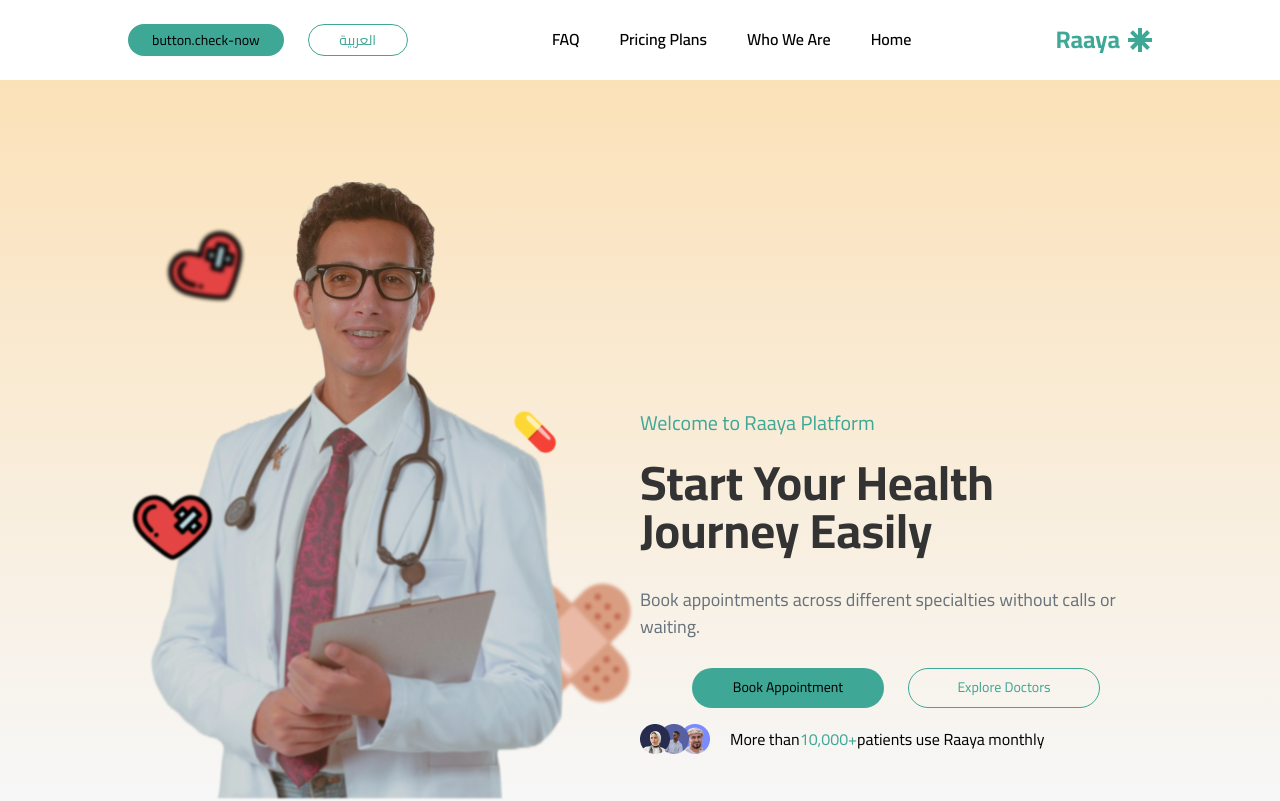
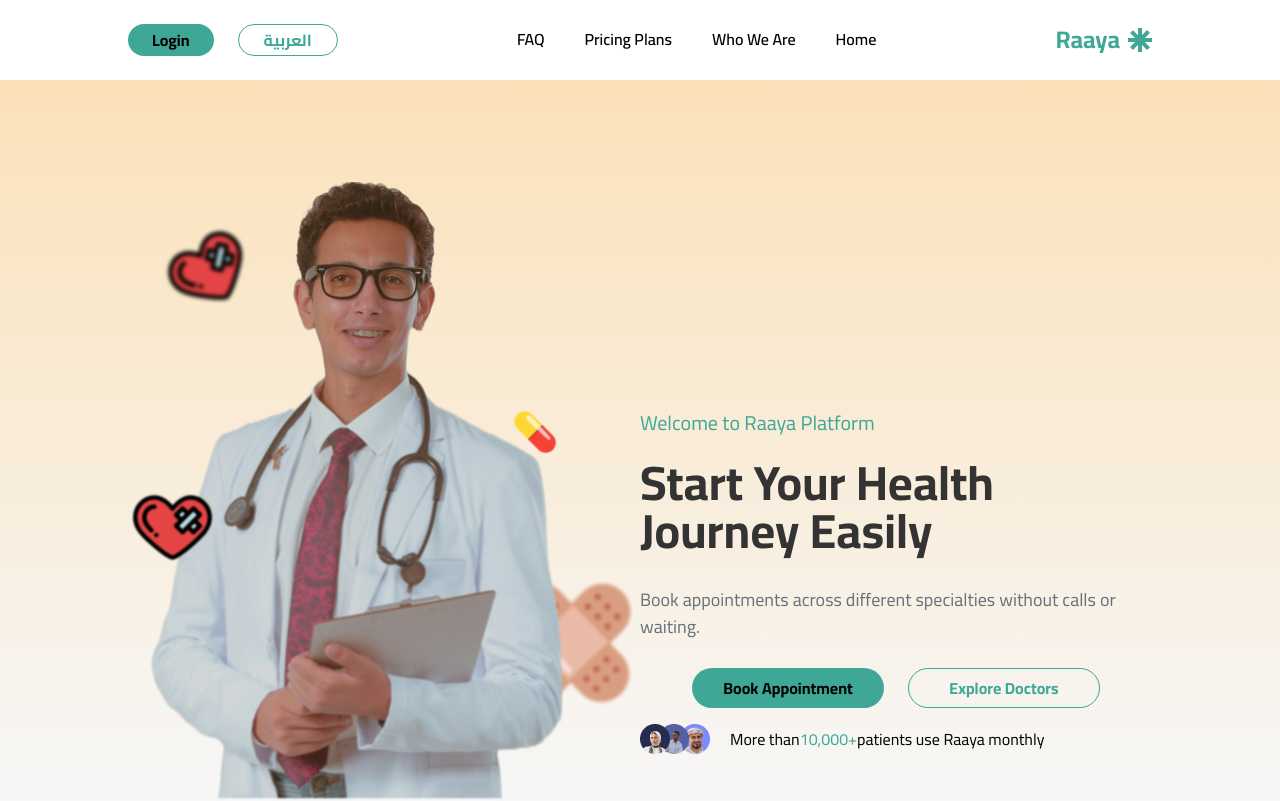
Before and after one commit to Abo3baziz/raaya, a Next.js app: page /en in a window 1280 px wide. Shown: the top 801 px of the page. Built offline with nearby package versions, Linux system fonts and the light colour scheme.

Commit message:
feat: update button URLs to point to signup and enhance button styles

```diff
--- a/app/ui/Buttons.tsx
+++ b/app/ui/Buttons.tsx
@@ -11,7 +11,7 @@ export function Button({
 }) {
   return (
     <Link
-      className={`${className} rounded-full flex items-center justify-center text-[14px]`}
+      className={`${className} rounded-full font-bold flex items-center justify-center text-[16px]`}
       href={url}
     >
       {text}
@@ -31,7 +31,7 @@ export function BorderButton({
   return (
     <Link
       href={url}
-      className={`${className} border text-[14px] rounded-full flex items-center justify-center`}
+      className={`${className} border text-[16px] font-bold rounded-full flex items-center justify-center`}
     >
       {text}
     </Link>
--- a/app/ui/Footer.tsx
+++ b/app/ui/Footer.tsx
@@ -6,6 +6,8 @@ import Link from "next/link";
 import { useTranslations } from "next-intl";
 
 export default function Footer() {
+  const year = new Date().getFullYear();
+
   const t = useTranslations("footer");
   return (
     <footer className="bg-heading py-6 md:py-8 lg:py-10">
@@ -62,9 +64,9 @@ export default function Footer() {
             </p>
 
             <Button
-              url="/placeholder"
+              url="/signup"
               text={t("button")}
-              className="w-full sm:w-44 h-10 bg-primary font-semibold justify-self-end"
+              className="w-full sm:w-44 h-10 bg-primary justify-self-end"
             />
           </div>
         </div>
@@ -73,7 +75,7 @@ export default function Footer() {
 
         <div className="flex flex-col md:flex-row justify-between gap-4 items-center">
           <p className="text-white font-semibold text-sm md:text-base text-center md:text-left order-2 md:order-1">
-            {t("copyright")}
+            © {year} {t("copyright")}
           </p>
 
           <ul className="flex gap-x-2.5 order-1 md:order-2">
--- a/app/ui/Hero.tsx
+++ b/app/ui/Hero.tsx
@@ -39,12 +39,12 @@ export default function Hero() {
             </div>
             <div className="flex sm:flex-row gap-4 sm:gap-x-6 mb-4 justify-center">
               <Button
-                url="placeholder"
+                url="/signup"
                 text={t("buttons.check-now")}
                 className="bg-primary w-full sm:w-48 h-10 px-6"
               />
               <BorderButton
-                url="placeholder"
+                url="signup"
                 className="text-primary w-full sm:w-48 h-10 px-6"
                 text={t("buttons.explore-doctors")}
               />
--- a/app/ui/PlanCard.tsx
+++ b/app/ui/PlanCard.tsx
@@ -51,7 +51,7 @@ export function PlanCard({
 
       <Button
         text={t("button")}
-        url="placeholder"
+        url="signup"
         className="w-full py-2 bg-primary "
       />
     </article>
--- a/app/ui/navbar.tsx
+++ b/app/ui/navbar.tsx
@@ -62,8 +62,8 @@ export default function Navbar() {
           />
 
           <Button
-            url="placeholder"
-            text={tButton("check-now")}
+            url="/signup"
+            text={tButton("login")}
             className="bg-primary  text-[14px] w-fit h-8 px-6 rounded-full leading-[200%]"
           />
         </div>
@@ -98,7 +98,7 @@ export default function Navbar() {
               <Button
                 text={tButton("check-now")}
                 className="bg-primary text-[14px] h-10 px-6 rounded-full"
-                url="/placeholder"
+                url="/signup"
               />
               <BorderButton
                 text={locale === "en" ? "العربية" : "English"}
```
